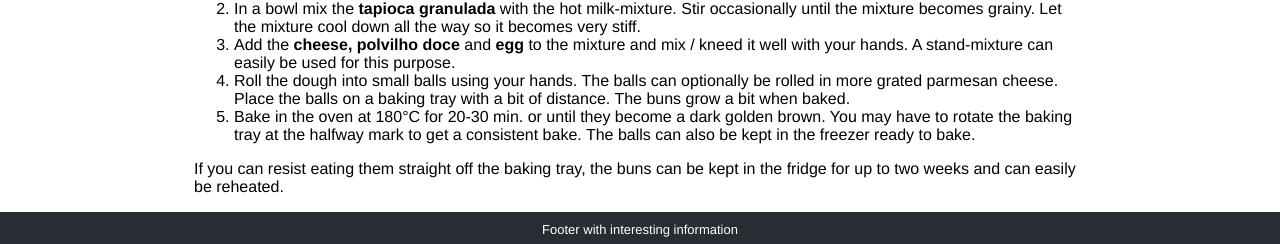
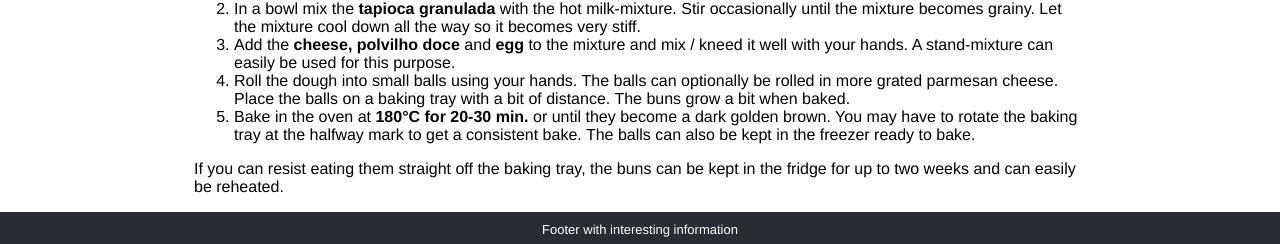
Before and after one commit to tobirasmu/tobirasmu.github.io, a Jekyll site: the page built from _pages/recipes/pao_de_queijo.md, in a window 1280 px wide. Shown: the part 900-1144 px from the top of the page. Built offline with Jekyll 4.4.1, drawn with Linux system fonts in a browser that asks for light colours.

Commit message:
Update pao_de_queijo.md

```diff
--- a/_pages/recipes/pao_de_queijo.md
+++ b/_pages/recipes/pao_de_queijo.md
@@ -34,6 +34,6 @@ Yields around 15 buns
 2. In a bowl mix the **tapioca granulada** with the hot milk-mixture. Stir occasionally until the mixture becomes grainy. Let the mixture cool down all the way so it becomes very stiff.
 3. Add the **cheese, polvilho doce** and **egg** to the mixture and mix / kneed it well with your hands. A stand-mixture can easily be used for this purpose.
 4. Roll the dough into small balls using your hands. The balls can optionally be rolled in more grated parmesan cheese. Place the balls on a baking tray with a bit of distance. The buns grow a bit when baked.
-5. Bake in the oven at 180°C for 20-30 min. or until they become a dark golden brown. You may have to rotate the baking tray at the halfway mark to get a consistent bake. The balls can also be kept in the freezer ready to bake.
+5. Bake in the oven at **180°C for 20-30 min.** or until they become a dark golden brown. You may have to rotate the baking tray at the halfway mark to get a consistent bake. The balls can also be kept in the freezer ready to bake.
 
 If you can resist eating them straight off the baking tray, the buns can be kept in the fridge for up to two weeks and can easily be reheated.
```
